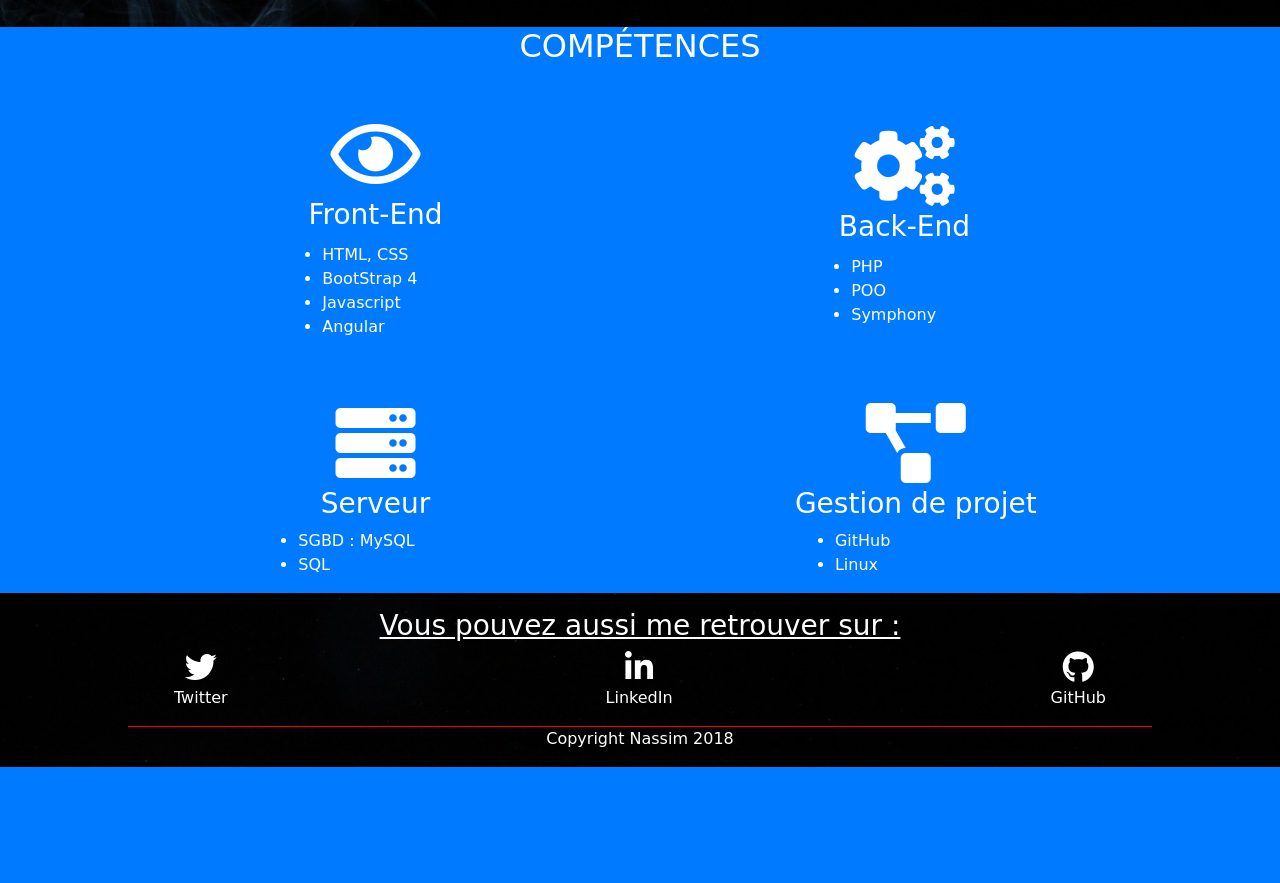
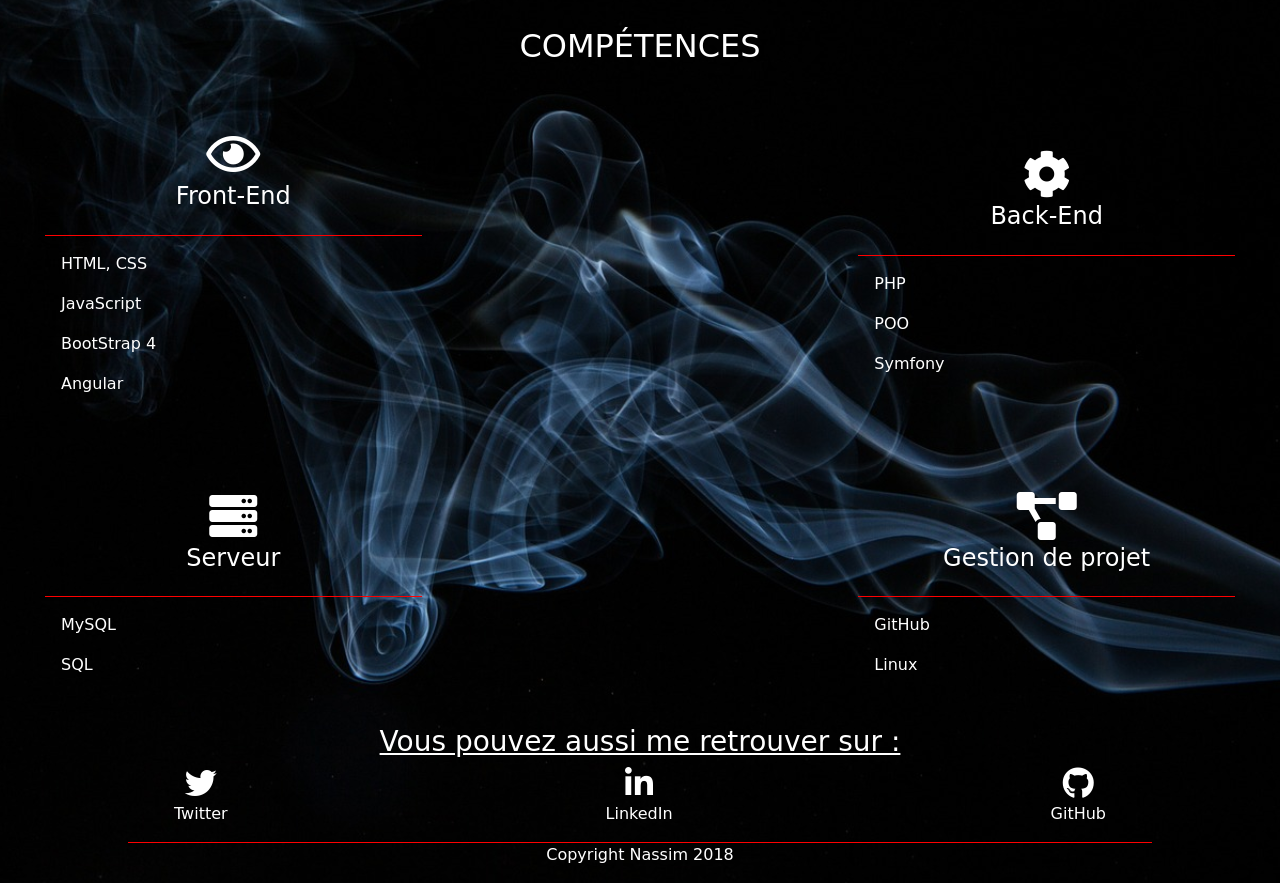
Before and after one commit to Nass9696/Portfolio, a PHP site: page /PageProfil.php in a window 1280 px wide. Shown: the part 485-1368 px from the top of the page. Before the commit the page ends 1252 px from the top, so only its background shows below. Run offline with PHP 8.4, Linux system fonts and the light colour scheme; data that the repository does not hold is empty; some libraries are stand-ins or nearby versions; some web fonts are replaced.

Commit message:
new skill page

```diff
--- a/PageProfil.php
+++ b/PageProfil.php
@@ -89,54 +89,54 @@ $biographie = getBio($db);
       </article>
     </article>
   </section>
-  <section class = "bg-primary mt-5">
+  <section class =  "mt-5">
     <h2 class = "text-center">COMPÉTENCES</h2>
-    <aside class="container-fluid d-flex col-8 flex-wrap mt-5">
+    <aside class="container-fluid mt-5">
       <div class = "d-flex justify-content-between col-12 align-items-center">
-        <article class="col-4">
-          <div class="d-flex flex-column align-items-center">
-            <i class="far fa-eye fa-5x text-center"></i>
-            <h3 class = "text-center mt-1">Front-End</h3>
+        <article class="col-4 ">
+          <div class="d-flex flex-column align-items-center p-3">
+            <i class="far fa-eye fa-3x text-center"></i>
+            <h4 class = "text-center mt-1">Front-End</h3>
           </div>
-          <ul class = "ml-4 mt-1">
-            <li>HTML, CSS</li>
-            <li>BootStrap 4</li>
-            <li>Javascript</li>
-            <li>Angular</li>
-          </ul>
+          <div class="btRed p-3">
+            <p class = "">HTML, CSS</p>
+            <p class = "">JavaScript</p>
+            <p class = "">BootStrap 4</p>
+            <p class = "">Angular</p>
+          </div>
         </article>
-        <article class="col-4">
-          <div class="d-flex flex-column align-items-center">
-            <i class="fas fa-cogs fa-5x"></i>
-            <h3 class = "text-center mt-1">Back-End</h3>
+        <article class="col-4 ">
+          <div class="d-flex flex-column align-items-center p-3">
+            <i class="fas fa-cog fa-3x"></i>
+            <h4 class = "text-center mt-1">Back-End</h3>
           </div>
-          <ul class = "ml-4 mt-1">
-            <li>PHP</li>
-            <li>POO</li>
-            <li>Symphony</li>
-          </ul>
+          <div class="btRed p-3">
+            <p class = "">PHP</p>
+            <p class = "">POO</p>
+            <p class = "">Symfony</p>
+          </div>
         </article>
       </div>
-      <div class = "d-flex justify-content-between col-12 mt-5 align-items-center">
-        <article class="col-4">
-          <div class="d-flex flex-column align-items-center">
-            <i class="fas fa-server fa-5x"></i>
-            <h3 class = "text-center mt-1">Serveur</h3>
+      <div class = "d-flex justify-content-between col-12 mt-5">
+        <article class="col-4 ">
+          <div class="d-flex flex-column align-items-center p-3">
+            <i class="fas fa-server fa-3x"></i>
+            <h4 class = "text-center mt-1">Serveur</h3>
           </div>
-          <ul>
-            <li>SGBD : MySQL</li>
-            <li>SQL</li>
-          </ul>
+          <div class="btRed p-3">
+            <p class = "">MySQL</p>
+            <p class = "">SQL</p>
+          </div>
         </article>
-        <article class="">
-          <div class="d-flex flex-column align-items-center">
-            <i class="fas fa-project-diagram fa-5x"></i>
-            <h3 class = "text-center mt-1">Gestion de projet</h3>
+        <article class="col-4 ">
+          <div class="d-flex flex-column align-items-center p-3">
+            <i class="fas fa-project-diagram fa-3x"></i>
+            <h4 class = "text-center mt-1">Gestion de projet</h3>
           </div>
-          <ul>
-            <li>GitHub</li>
-            <li>Linux</li>
-          </ul>
+          <div class="btRed p-3">
+            <p class = "">GitHub</p>
+            <p class = "">Linux</p>
+          </div>
         </article>
       </div>
     </aside>
--- a/css/main.css
+++ b/css/main.css
@@ -354,6 +354,11 @@ a {
 .stylePicture{
 
   border: 3px solid white;
+}
+
+
+.btRed {
+  border-top : 1px solid red;
 }
 
 
```
Also changed, not shown: img/boot.jpg (added).
